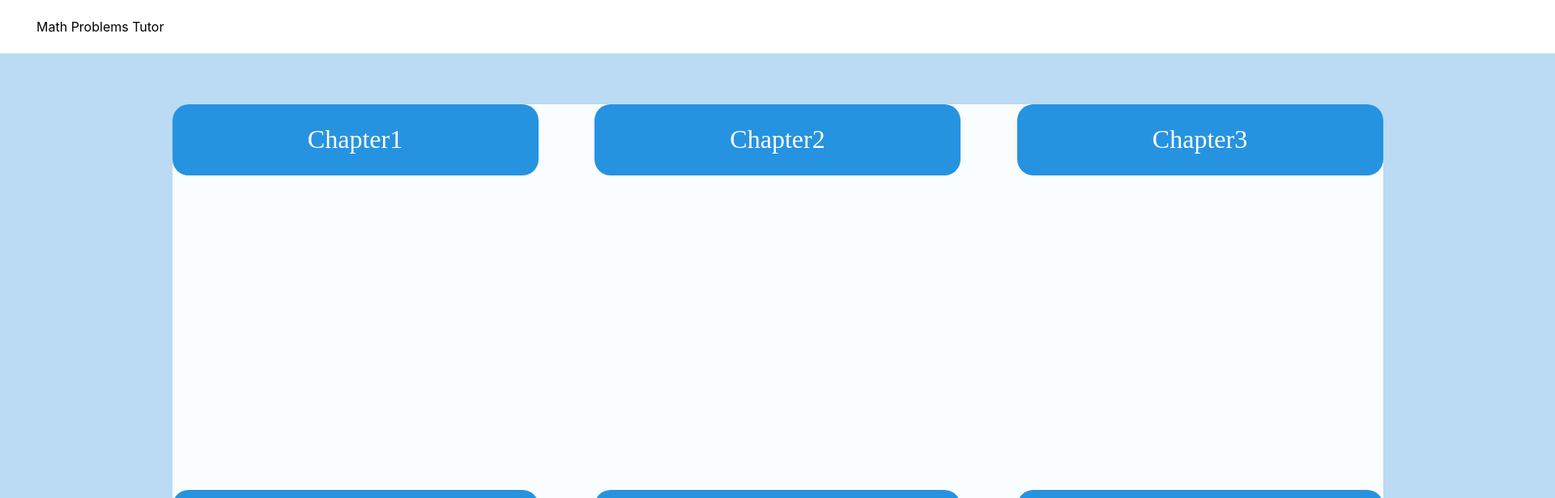
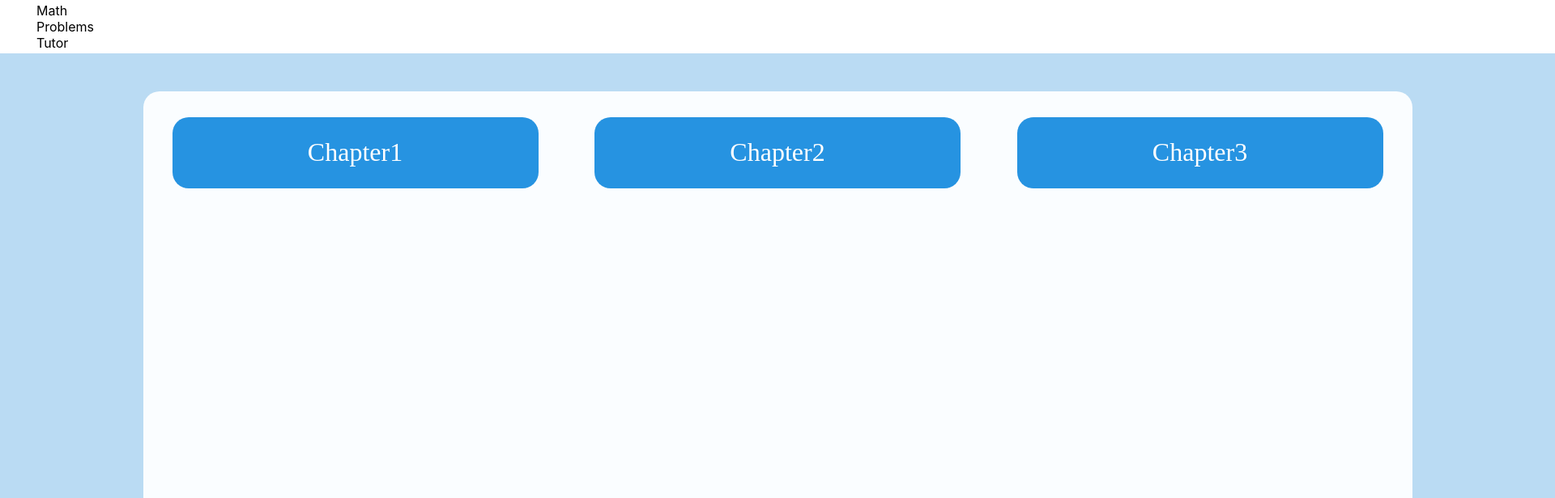
Before and after one commit to hi-kbys/math-problems-tutor, a React (Create React App) app in the folder mpt_ui/: page / in a window 1280 px wide. Shown: the top 616 px of the page at 81% size, 1920 px wide, since content can reach past the window. Built offline with nearby package versions, Linux system fonts and the light colour scheme.

Commit message:
paddingの設定

```diff
--- a/mpt_ui/src/views/App.css
+++ b/mpt_ui/src/views/App.css
@@ -20,6 +20,7 @@
   padding: 0px 1809px 0px 45px;
   align-items: center;
   flex-shrink: 0;
+  box-sizing: border-box;
 }
 
 .App-link {
@@ -57,6 +58,7 @@
   display: flex;
   justify-content: space-between;
   flex-wrap: wrap;
+  padding: 32px 36px 0px 36px;
 }
 
 .App-Chapter-Box{
--- a/mpt_ui/src/views/App.tsx
+++ b/mpt_ui/src/views/App.tsx
@@ -10,9 +10,9 @@ type AppHeaderContainerProps = {
 const AppHeaderContainer: React.FC<AppHeaderContainerProps> = (props) => {
 	// ヘッダーの枠
 	return (
-		<div className="App-header">
+		<header className="App-header">
 			{props.children}
-		</div>
+		</header>
 	);
 }
 
```
